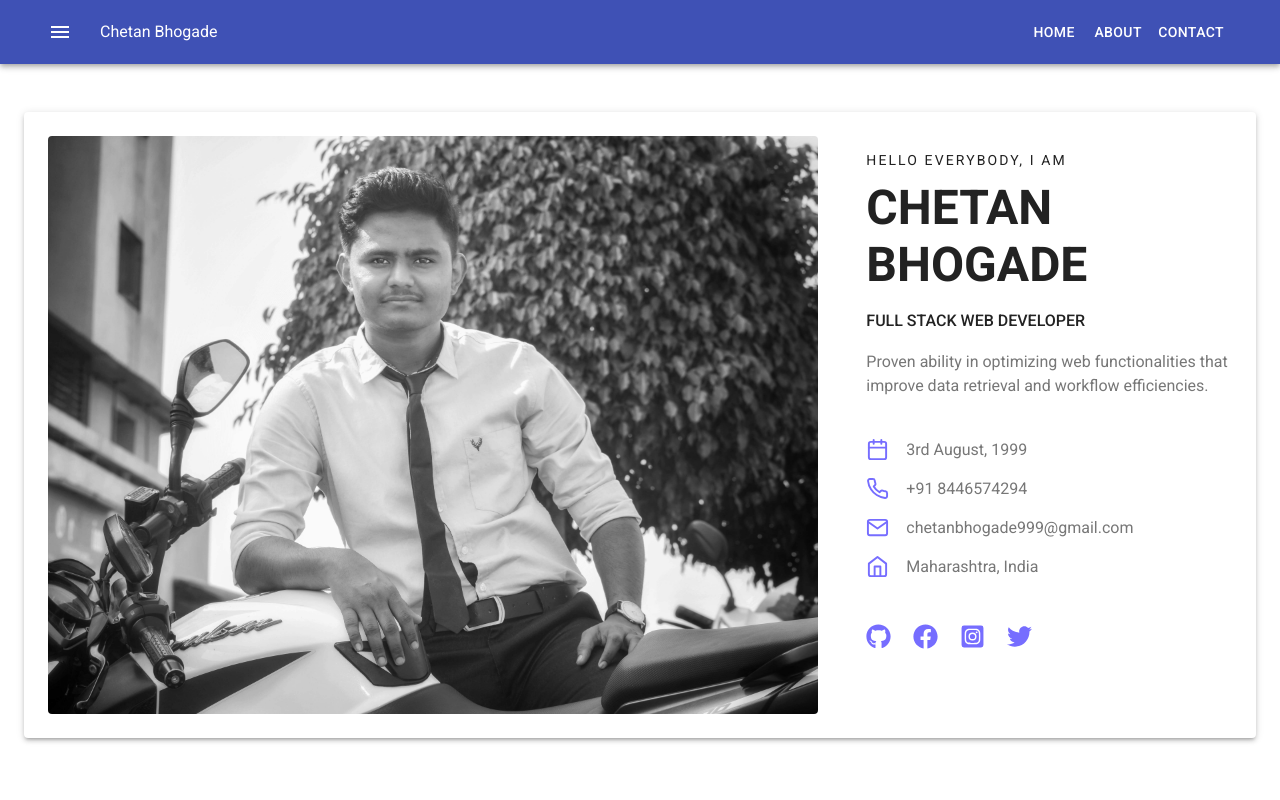
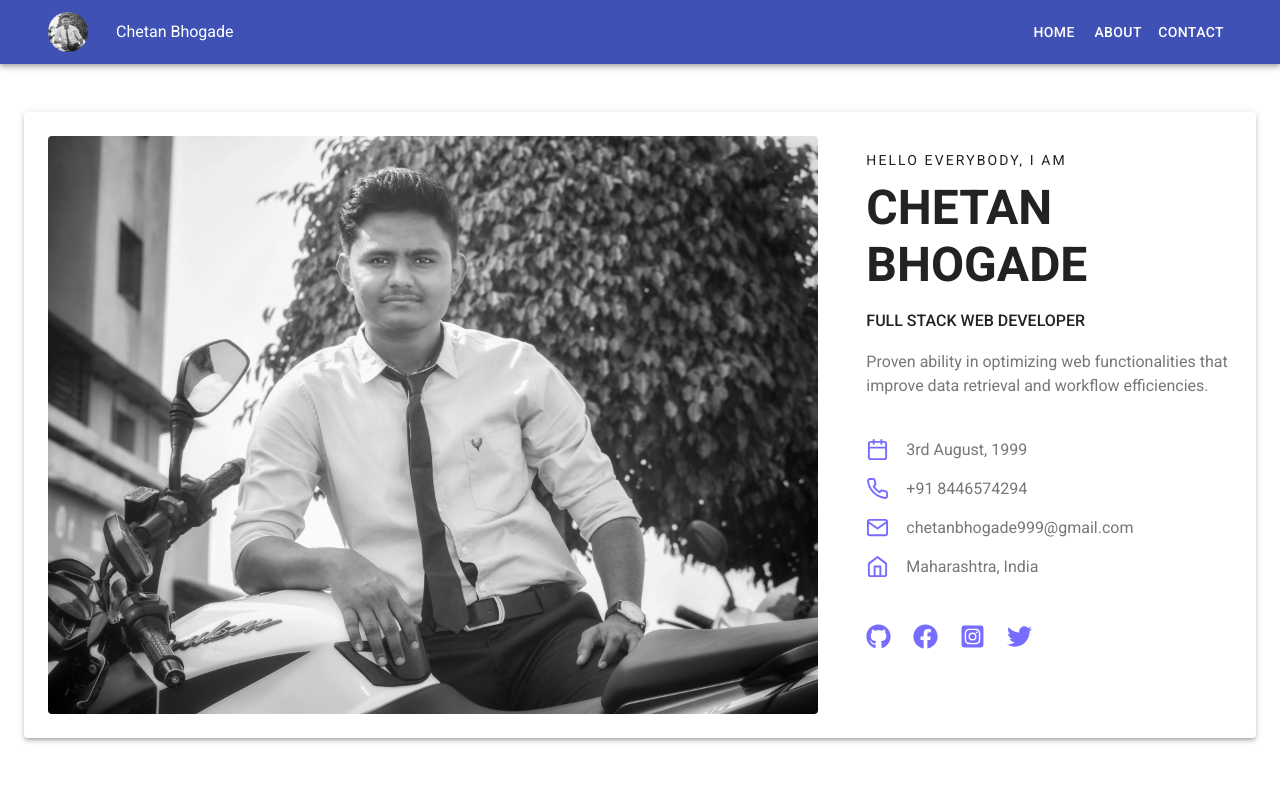
Before and after one commit to ChetanBhogade/portfolio, a React (Create React App) app: page / in a window 1280 px wide. Shown: the top 800 px of the page. Built offline with nearby package versions, Linux system fonts and the light colour scheme.

Commit message:
replacing menu icon with Avatar

```diff
--- a/src/Components/Navigation.js
+++ b/src/Components/Navigation.js
@@ -7,9 +7,11 @@ import {
   AppBar,
   makeStyles,
   Container,
+  Avatar,
 } from "@material-ui/core";
-import { MdMenu } from "react-icons/md";
+// import { MdMenu } from "react-icons/md";
 import { BrowserRouter as Router, Link } from "react-router-dom";
+import Img from "../Assets/ChetanBhogade.jpg";
 
 const useStyles = makeStyles((theme) => ({
   root: {
@@ -40,7 +42,8 @@ function Navigation() {
               color="inherit"
               aria-label="menu"
             >
-              <MdMenu />
+              {/* <MdMenu /> */}
+              <Avatar alt="Chetan Bhogade" src={Img} />
             </IconButton>
             <Typography variant="inherit" className={classes.title}>
               Chetan Bhogade
--- a/src/Containers/About.js
+++ b/src/Containers/About.js
@@ -13,7 +13,7 @@ const aboutItems = [
     number: 14,
     desc: "Total Projects",
   },
-  { icon: <FaUsers size={iconSize} />, number: 14, desc: "Total Clients" },
+  { icon: <FaUsers size={iconSize} />, number: 4, desc: "Total Clients" },
 ];
 const skills = [
   { name: "Python", progress: 90 },
```
